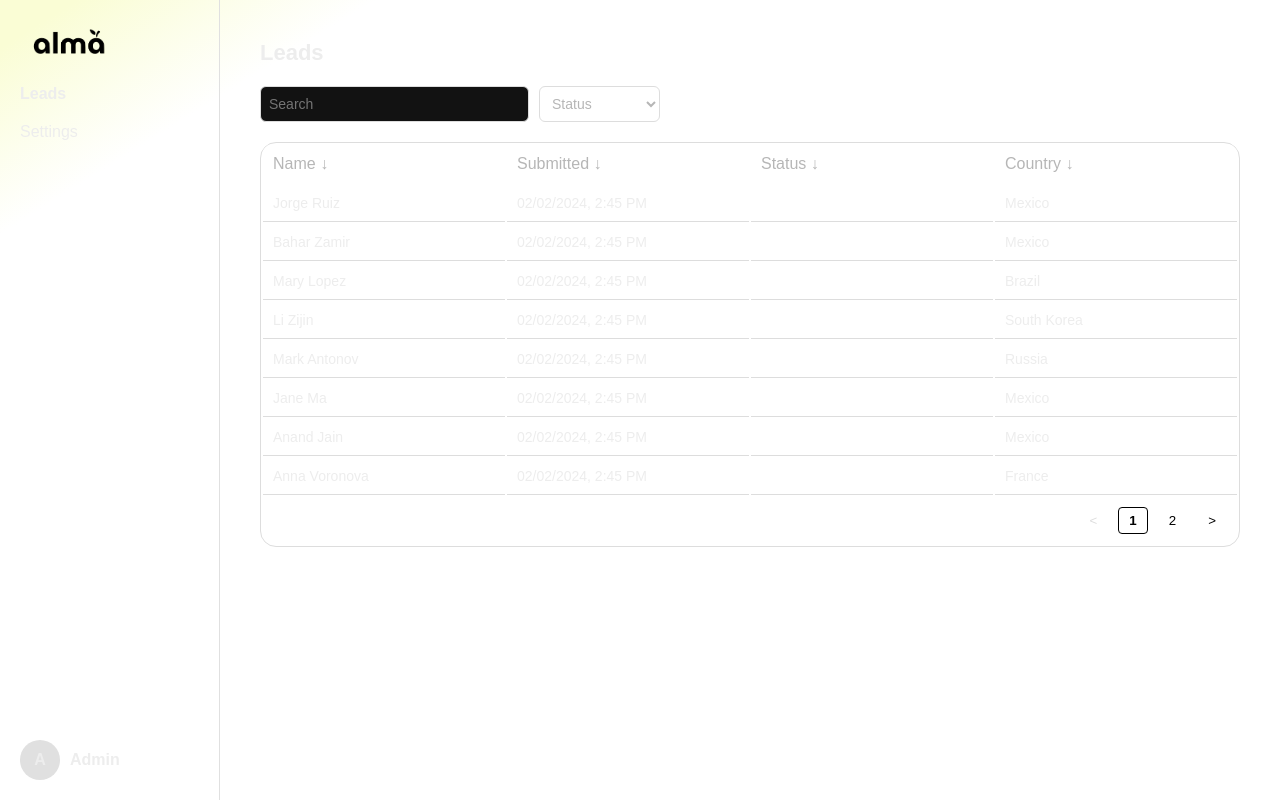
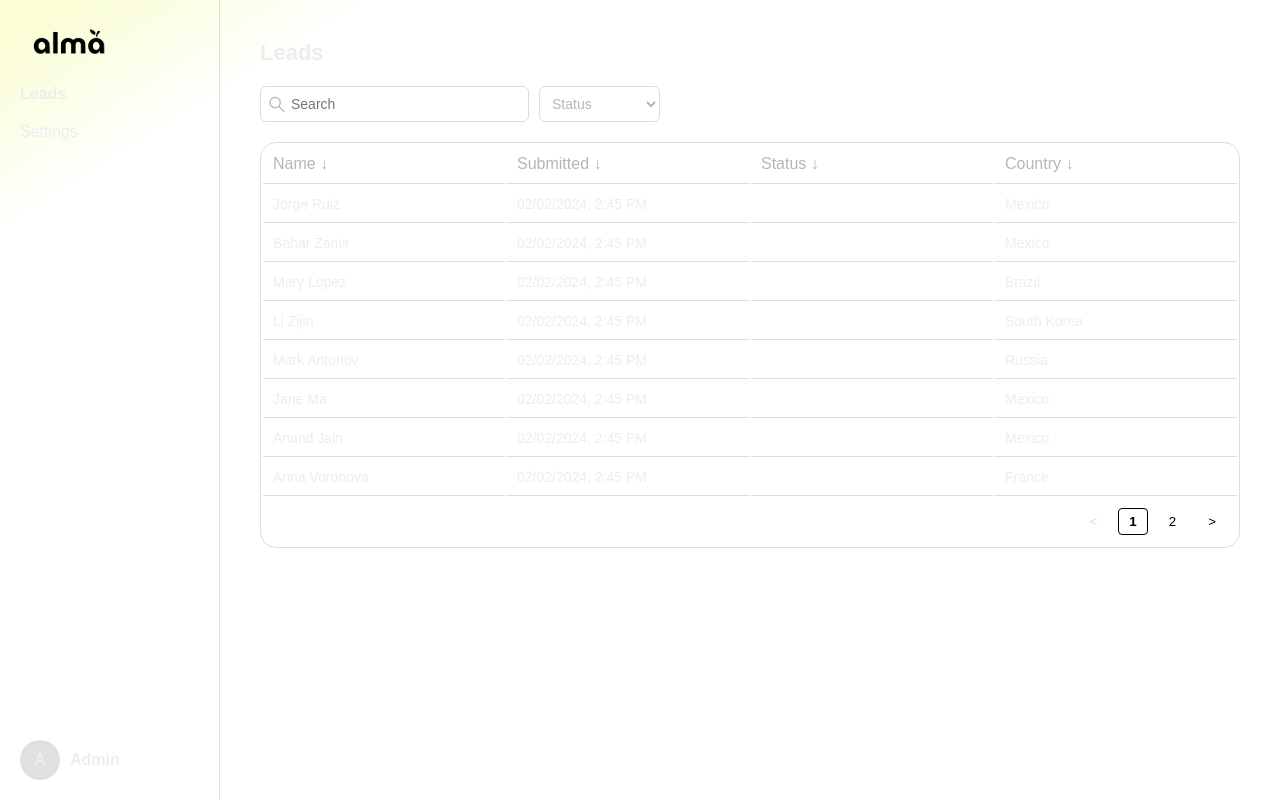
Before and after one commit to urakovaliaskar/alma-test, a Next.js app: page /dashboard in a window 1280 px wide. Built offline with nearby package versions, Linux system fonts and the light colour scheme; sample sign-in values are in the browser's storage.

Commit message:
add search icon, fix table border

```diff
--- a/src/styles/index.ts
+++ b/src/styles/index.ts
@@ -203,14 +203,17 @@ export const SearchFilterContainer = styled.div`
   gap: 10px;
   margin-bottom: 20px;
   max-width: 400px;
+  position: relative; /* Added for positioning the icon */
 `;
 
 export const SearchInput = styled.input`
   flex: 1;
-  padding: 8px;
+  padding: 8px 8px 8px 30px; /* Added left padding for the icon */
   border: 1px solid #ddd;
   border-radius: 6px;
   font-size: 14px;
+  background: url('/search.png') no-repeat 8px center; /* Added search icon */
+  background-size: 16px; /* Adjust icon size */
 `;
 
 export const StatusDropdown = styled.select`
@@ -237,6 +240,7 @@ export const TableHeader = styled.th`
   text-align: left;
   font-weight: 300;
   color: #B6B6B6;
+  border-bottom: 1px solid #ddd;
 `;
 
 export const TableRow = styled.tr`
```
Also changed, not shown: public/search.png (added).
